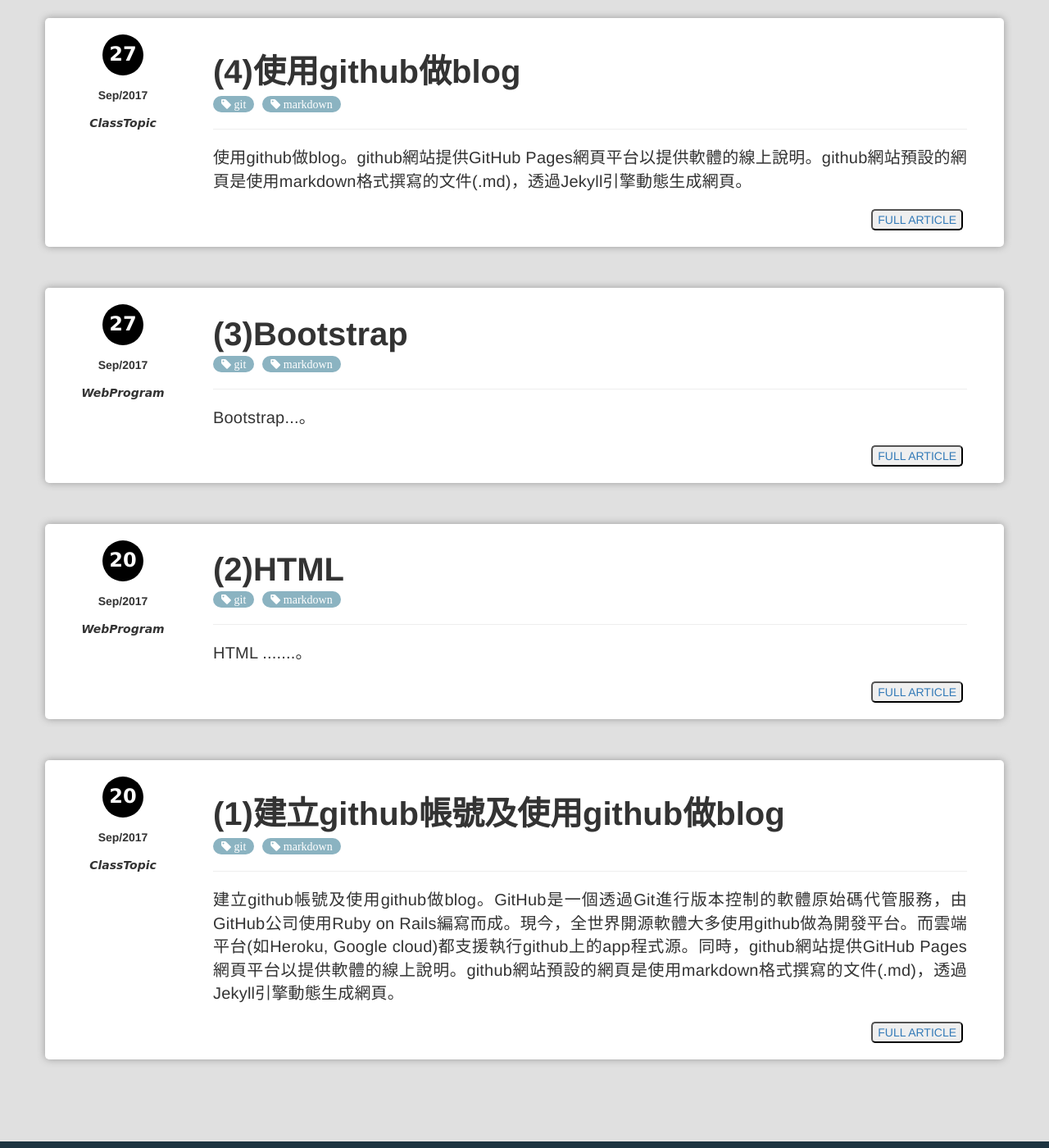
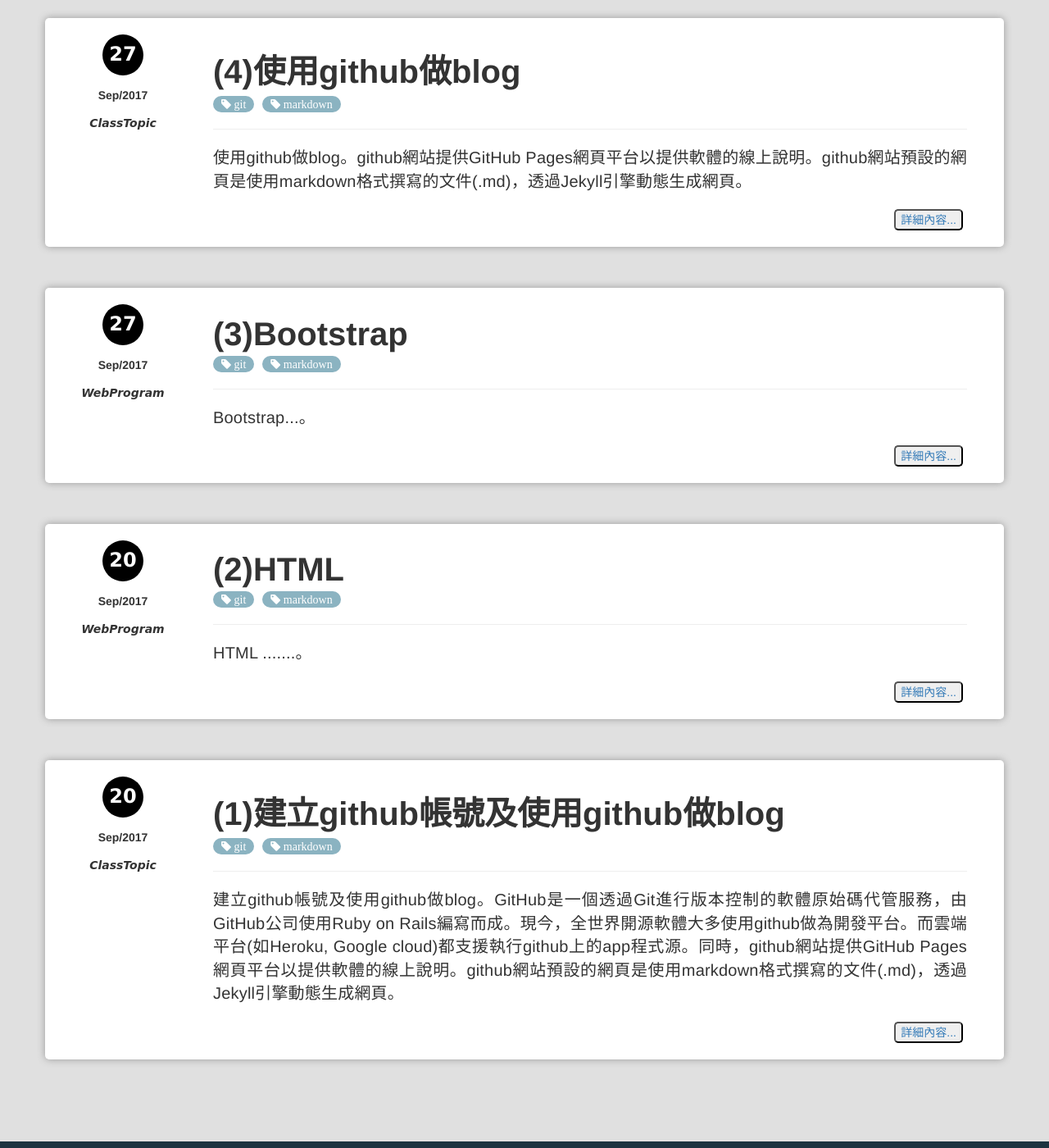
Before and after one commit to wily125/webcourse-1, a Jekyll site: the page built from index.html, in a window 1280 px wide and 1400 px high, scrolled down 208 px. Shown: the whole window at 82% size. Built offline with Jekyll 4.4.1, drawn with Linux system fonts in a browser that asks for light colours; Markdown is read by kramdown in place of the engine named in the settings; the list of posts is cut into pages by our own code.

Commit message:
update jekyll

```diff
--- a/_config.yml
+++ b/_config.yml
@@ -15,7 +15,7 @@
 paginate: 7
 paginate_path: "page:num"
 layout: post
-permalink: /:categories/:title.htm
+permalink: /:categories/:title
 excerpt_separator: "[-----]"
 
 # mode: dev
--- a/_includes/post_list_item.html
+++ b/_includes/post_list_item.html
@@ -19,5 +19,5 @@
         </p>
     </div>
 
-    <button class="continue"><a href="{{ post.url }}">FULL ARTICLE</a></button>
+    <button class="continue"><a href="{{ post.url }}">詳細內容...</a></button>
 </article>
```
